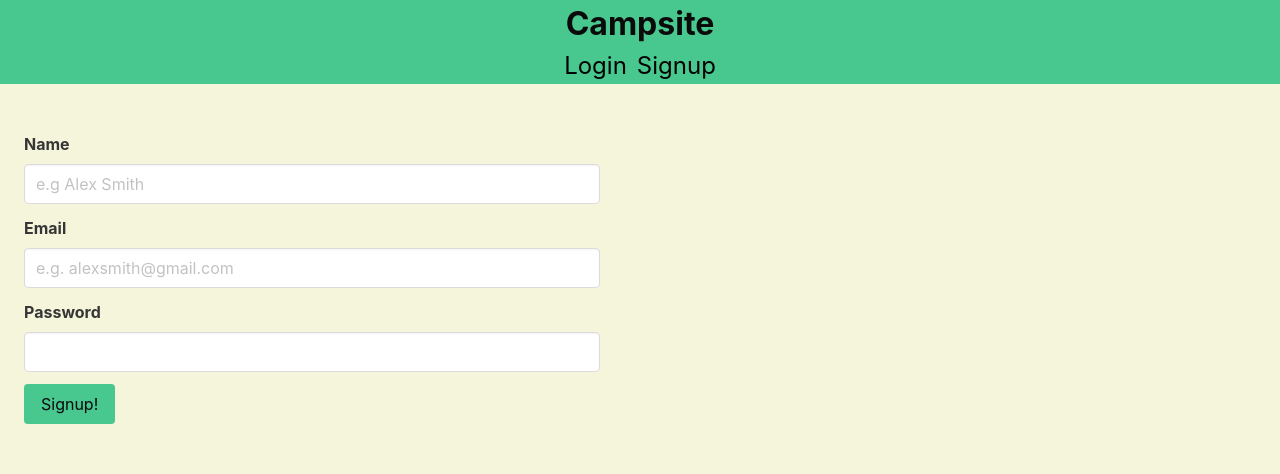
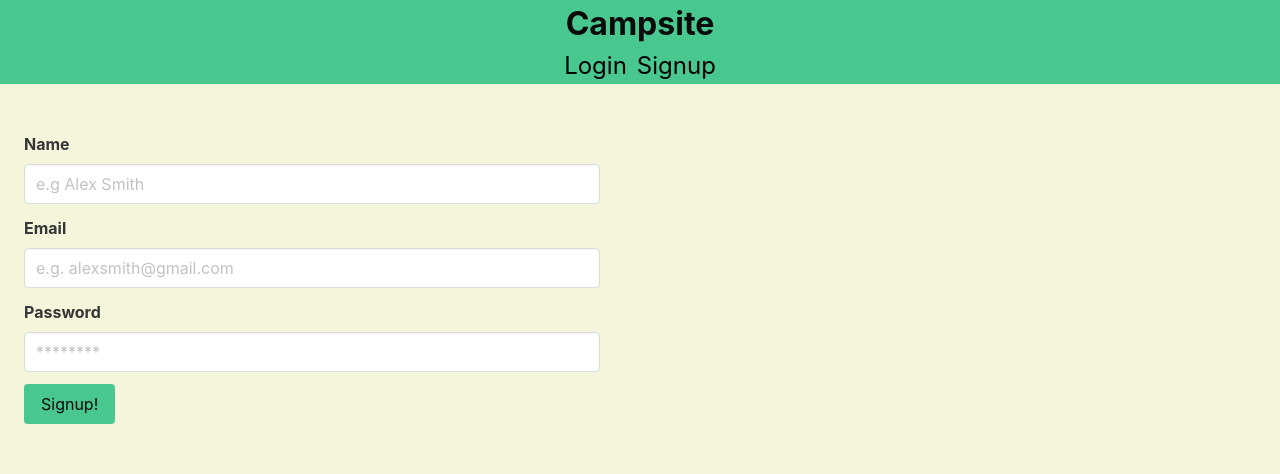
Before and after one commit to NeasterDev/review-site, a React (Create React App) app in the folder client/: page /signup in a window 1280 px wide. Shown: the top 474 px of the page. Built offline with nearby package versions, Linux system fonts and the light colour scheme.

Commit message:
functionality login for signup form

```diff
--- a/client/src/components/pages/Signup/index.js
+++ b/client/src/components/pages/Signup/index.js
@@ -1,32 +1,87 @@
 import React, { useState } from 'react';
 import { useMutation } from '@apollo/client';
 // import { addUser } from '../server/schemas/typeDefs.js';
+import {ADD_USER} from '../../../utils/mutations';
 import './style.css';
+import Auth from '../../../utils/auth';
 
 export default function Signup() {
+
+  const [formState, setFormState] = useState({
+    username: '',
+    email: '',
+    password: ''
+  });
+
+  const [addUser, { error }] = useMutation(ADD_USER);
+
+  // update state based form input changes
+  const handleChange = (event) => {
+    const { name, value } = event.target;
+
+    setFormState({
+      ...formState,
+      [name]: value
+    });
+
+    // submit form
+    const handleFormSubmit = async (event) => {
+      event.preventDefault();
+
+      try {
+        const { data } = await addUser({
+          variables: { ...formState }
+        });
+
+        Auth.login(data.addUser.token);
+      }
+      catch (error) {
+        console.error(error);
+      }
+    }
+  }
+
   return (
-    <div className="signup mt-6 ml-5">
+    <div>
+      <form className="signup mt-6 ml-5" /*onSubmit={handleFormSubmit}*/>
         <div className="field">
             <label className="label">Name</label>
             <div className="control">
-              <input className="input" type="text" placeholder="e.g Alex Smith" />
+              <input
+                className="input"
+                type="text"
+                placeholder="e.g Alex Smith"
+                value={formState.username}
+                onChange={handleChange} />
             </div>
           </div>
 
           <div className="field">
             <label className="label">Email</label>
             <div className="control">
-              <input className="input" type="email" placeholder="e.g. alexsmith@gmail.com" />
+              <input
+                className="input"
+                type="email"
+                placeholder="e.g. alexsmith@gmail.com"
+                value={formState.email}
+                onChange={handleChange} />
             </div>
           </div>
 
           <div className="field">
             <label className="label">Password</label>
             <div className="control">
-              <input className="input" type="password" />
+              <input
+              className="input"
+              type="password"
+              placeholder="********"
+              value={formState.password}
+              onChange={handleChange} />
             </div>
           </div>
           <button class="button is-success has-text-black">Signup!</button>
+      </form>
+      {error && <div>Signup failed</div>}
     </div>
   );
 }
```
Also changed, not shown: 1 other file (tests, documents, lock files or other folders).
